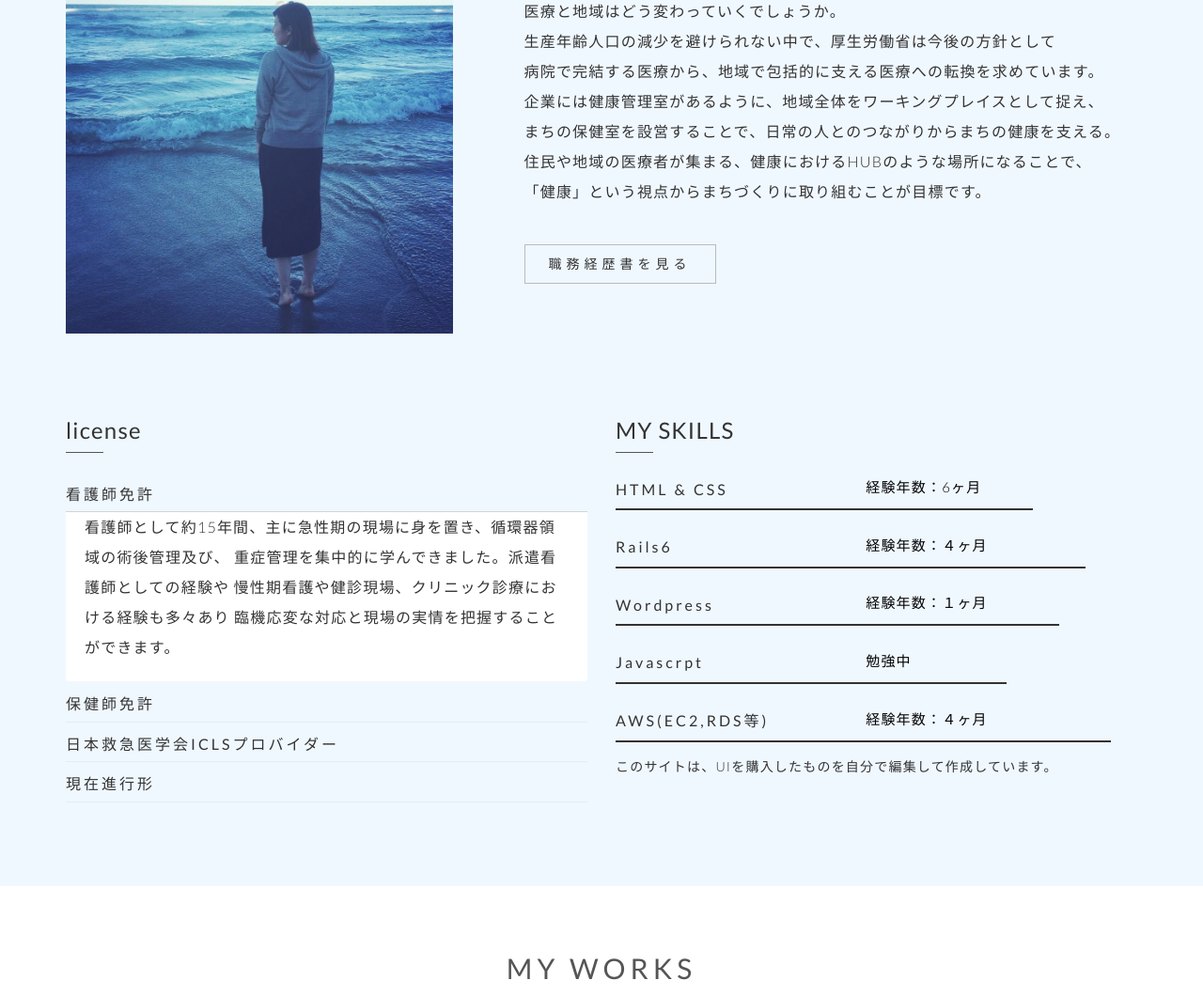
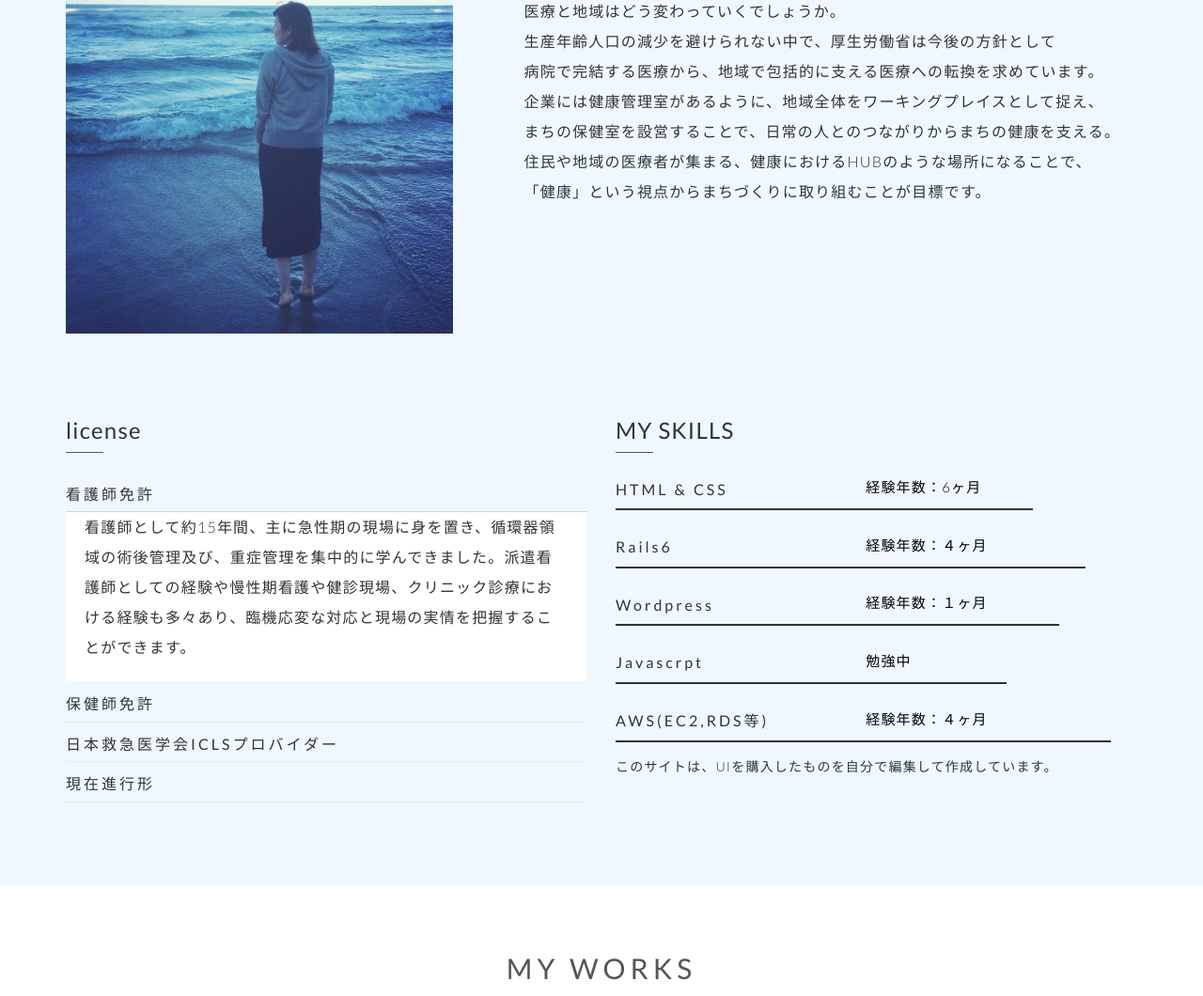
Before and after one commit to Ayaka1988/ayakaterada, a plain HTML site: page index.html in a window 1280 px wide. Shown: the part 1169-2229 px from the top of the page at 94% size. Drawn offline with Linux system fonts and the light colour scheme; files whose address does not match are found by name.

Commit message:
Update index.html

```diff
--- a/index.html
+++ b/index.html
@@ -165,7 +165,7 @@
                            住民や地域の医療者が集まる、健康におけるHUBのような場所になることで、<br>
                            「健康」という視点からまちづくりに取り組むことが目標です。
                         </p>
-                        <a class="btn" href="assets/job.pdf" download="job.pdf">職務経歴書を見る</a>
+                        <!--a class="btn" href="assets/job.pdf" download="job.pdf">職務経歴書を見る</a-->
                     </div>
                 </div>
             </div>
@@ -192,10 +192,7 @@
 
                                 <div id="section1" class="panel-collapse collapse in">
                                     <div class="panel-body">
-                                        <p>看護師として約15年間、主に急性期の現場に身を置き、循環器領域の術後管理及び、
-                                           重症管理を集中的に学んできました。派遣看護師としての経験や
-                                           慢性期看護や健診現場、クリニック診療における経験も多々あり
-                                           臨機応変な対応と現場の実情を把握することができます。</p>
+                                        <p>看護師として約15年間、主に急性期の現場に身を置き、循環器領域の術後管理及び、重症管理を集中的に学んできました。派遣看護師としての経験や慢性期看護や健診現場、クリニック診療における経験も多々あり、臨機応変な対応と現場の実情を把握することができます。</p>
                                     </div>
                                 </div>
                             </div>
```
